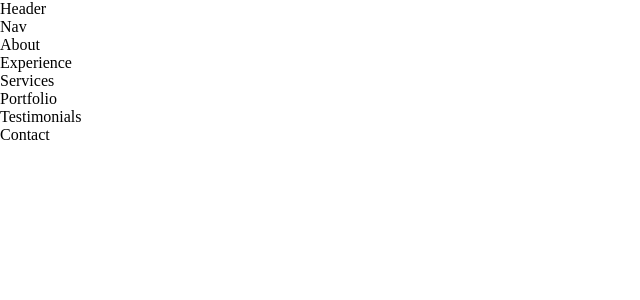
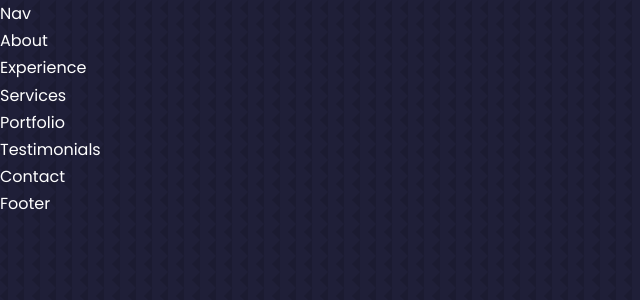
Before and after one commit to silvakeci/portfolio, a React (Create React App) app: page / in a window 1280 px wide. Shown: the top 300 px of the page, without its empty margins (0-640 px from the left). Built offline with nearby package versions, Linux system fonts and the light colour scheme.

Commit message:
universalStayled

```diff
--- a/src/App.jsx
+++ b/src/App.jsx
@@ -7,6 +7,7 @@ import Services from "./components/services/Services";
 import Portfolio from "./components/portfolio/Portfolio";
 import Testimonials from "./components/testimonials/Testimonials";
 import Contact from "./components/contact/Contact";
+import Footer from "./components/footer/Footer";
 
 const App=()=>{
    return (
@@ -19,6 +20,7 @@ const App=()=>{
            <Portfolio/>
            <Testimonials/>
            <Contact/>
+           <Footer/>
        </>
    )
 }
--- a/src/components/header/Header.jsx
+++ b/src/components/header/Header.jsx
@@ -2,7 +2,9 @@ import React from 'react'
 import './header.css'
 const Header=()=>{
     return (
-        <div>Header</div>
+        <header>
+          <div className="container header__container"></div>
+        </header>
     )
 }
 
--- a/src/index.css
+++ b/src/index.css
@@ -1,5 +1,126 @@
-*{
-    margin:0;
-    padding:0;
-    border:0;
+@import url('https://fonts.googleapis.com/css2?family=Poppins:wght@300;400;500;600&display=swap');
+
+* {
+    margin: 0;
+    padding: 0;
+    border: 0;
+    outline: 0;
+    box-sizing: border-box;
+    list-style: none;
+    text-decoration: none;
 }
+:root {
+    --color-bg: #1f1f38;
+    --color-bg-variant: #2c2c6c;
+    --color-primary: #4db5ff;
+    --color-primary-variant: rgba(77,181,255, 0.4);
+    --color-white: #fff;
+    --color-light:rgba(255,255,255,0.6);
+    --transition: all 400m ease;
+    --container-width-lg:75%;
+    --contanier-width-md:86%;
+    --container-width-sm:90%;
+}
+
+html {
+    scroll-behavior: smooth;
+}
+::-webkit-scrollbar{
+    display: none;
+}
+
+body {
+    font-family: 'Poppins', sans-serif;
+    background: var(--color-bg);
+    color: var(--color-white);
+    line-height: 1.7;
+    background-image: url(../src/assets/bg-texture.png);
+}
+
+/*================GENERAL STYLE================*/
+
+.container {
+ width: var(--container-width-lg);
+    margin:0 auto;
+}
+
+h1, h2, h3, h4, h5 {
+    font-width: 500;
+}
+h1 {
+    font-size: 2.5rem;
+}
+section{
+    margin-top:8rem;
+}
+
+section >h2, section>h5 {
+    text-align:  center;
+    color:var(--color-light);
+
+}
+section >h2 {
+    color: var(--color-primary);
+    margin-bottom: 3rem;
+}
+
+.text-light{
+    color: var(--color-light);
+}
+
+a {
+color: var(--color-primary);
+    transition: var(--transition);
+}
+
+a:hover{
+    color: var(--color-white);
+}
+
+.btn {
+    width:max-content;
+    display:inline-block;
+    color: var(--color-primary);
+    padding:0.75rem 1.2rem;
+    border-radius: 0.4rem;
+    cursor:pointer ;
+    border: 1px solid var(--color-primary);
+    transition: var(--transition);
+}
+.btn:hover{
+    background: var(--color-white);
+    color: var(--color-bg);
+    border-color: transparent;
+}
+
+.btn-primary{
+    background: var(--color-primary);
+    color: var(--color-bg);
+}
+img{
+    display: block;
+    width: 100%;
+    object-fit: cover;
+}
+
+/* ============== MEDIA QUERIES (MEDIUM DEVICES)======================*/
+
+@media screen and (max-width: 1024px) {
+    .container{
+        width: var(--contanier-width-md);
+    }
+    section{
+        margin-top: 6rem;
+
+    }
+}
+/* ============== MEDIA QUERIES (SMALL DEVICES)======================*/
+@media screen and (max-width: 600px) {
+    .container{
+        width: var(--container-width-sm);
+    }
+    section>h2 {
+        margin-bottom: 2rem;
+
+    }
+}
```
